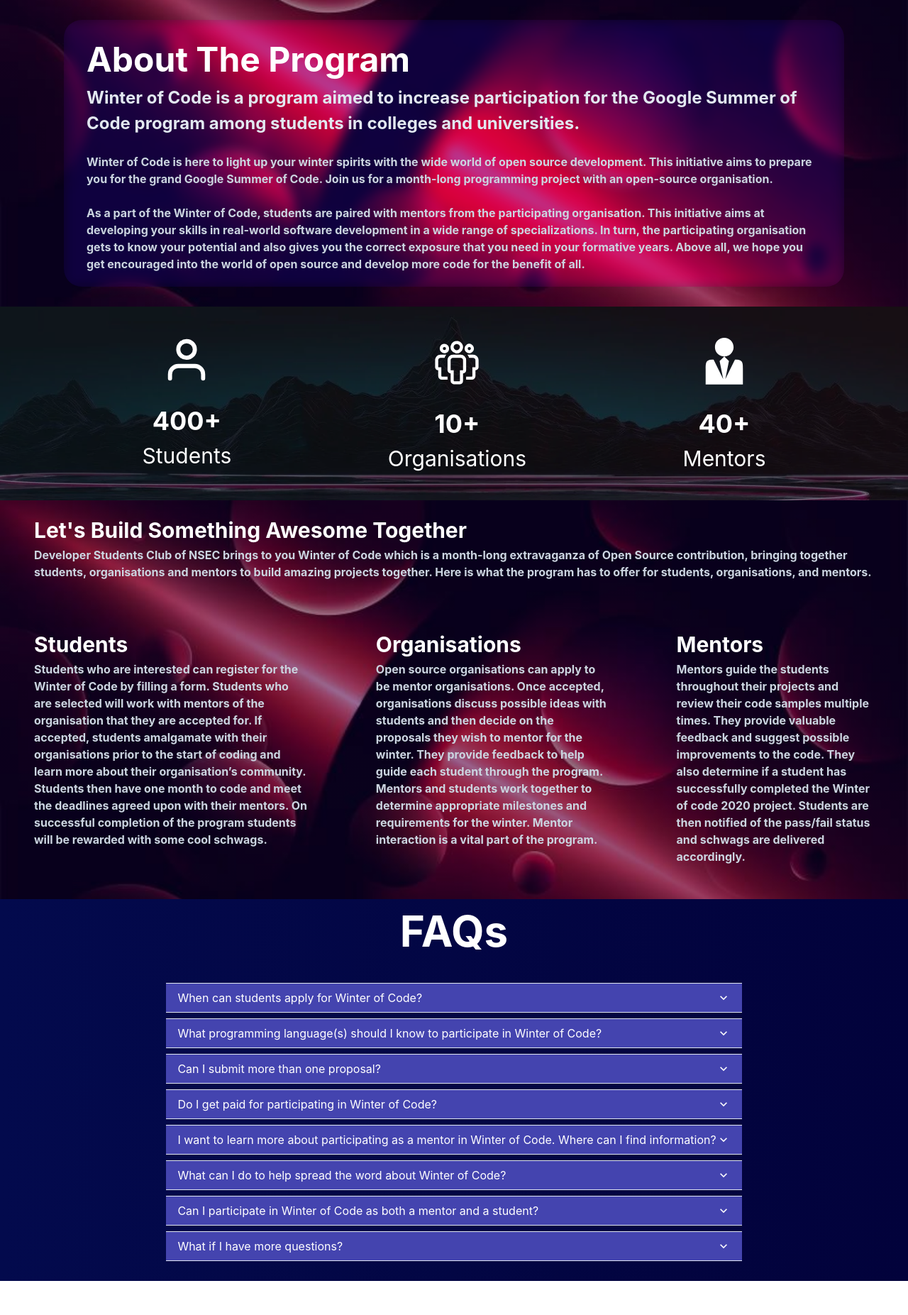
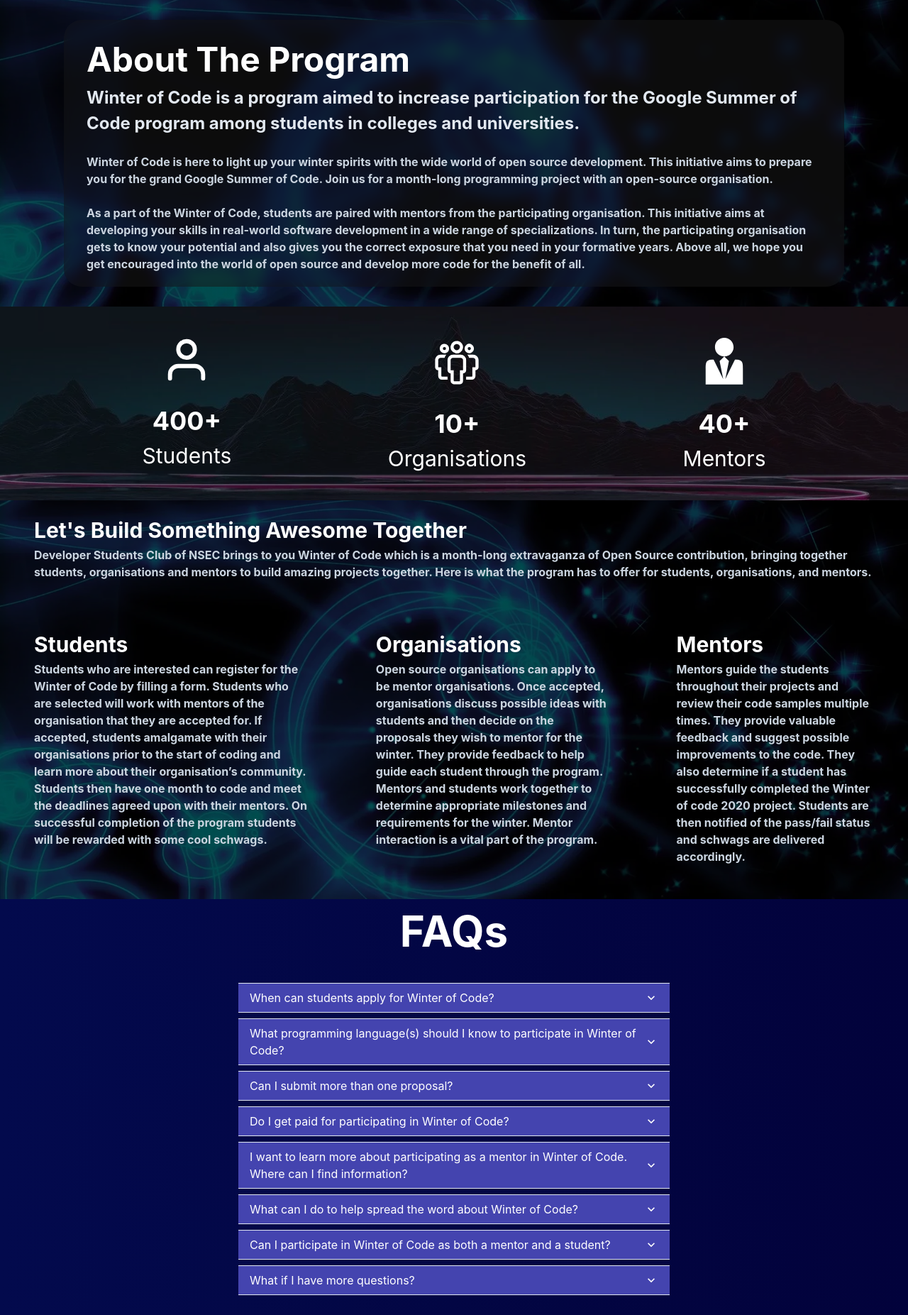
Before and after one commit to winterofcode/2022, a React (Create React App) app: page / in a window 1280 px wide. Shown: the whole page at 71% size. Before the commit the page ends 1805 px from the top, so only its background shows below. Built offline with nearby package versions, Linux system fonts and the light colour scheme.

Commit message:
About Bg changed

```diff
--- a/src/components/About Data/Build.js
+++ b/src/components/About Data/Build.js
@@ -8,6 +8,9 @@
       bgImage={`linear-gradient(rgba(0,0,0,.4), rgba(0,0,0,.4)), url(${programbg})`}
       bgRepeat='no-repeat'
       bgSize='cover'
+      bgPosition='center'
+      bgColor="rgba(22, 22, 22, 0.589)"
+      bgBlendMode={'overlay'}
       color="white"
 
     >
--- a/src/components/About Data/Program.js
+++ b/src/components/About Data/Program.js
@@ -8,10 +8,12 @@
       bgImage={`linear-gradient(rgba(0,0,0,.4), rgba(0,0,0,.4)), url(${programbg})`}
       bgRepeat='no-repeat'
       bgSize='cover'
+      bgPosition='center'
+      bgColor="rgba(22, 22, 22, 0.589)"
+      bgBlendMode={'overlay'}
       color="white"
       display="flex"
       flexDir={{base: 'column-reverse', md: 'row' , lg: 'row'}}
-      bgPos={'center'}
       alignContent='center'
       alignItems={'center'}
       justifyContent='center'
@@ -23,7 +25,7 @@
         px={8}
         maxW={'1100px'}
         backdropFilter={"saturate(230%) blur(8px)"}
-        bg="rgba(24, 9, 82, 0.164)"
+        bg="rgba(22, 22, 22, 0.589)"
         borderRadius='25px'
         overflow='hidden'
       >
--- a/src/components/Faq.js
+++ b/src/components/Faq.js
@@ -15,7 +15,7 @@
   return (
     <div id="faqs">
       <Container
-        maxW="container.m"
+        maxW="container.sm"
         textAlign="center"
         display="flex"
         alignItems="center"
```
Also changed, not shown: src/assets/programbg.webp.
